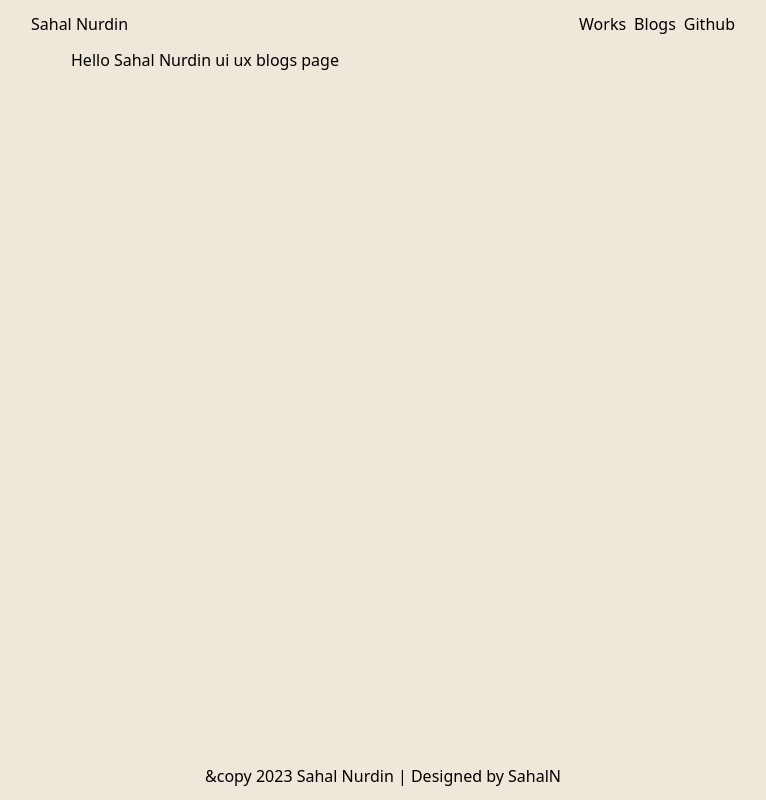
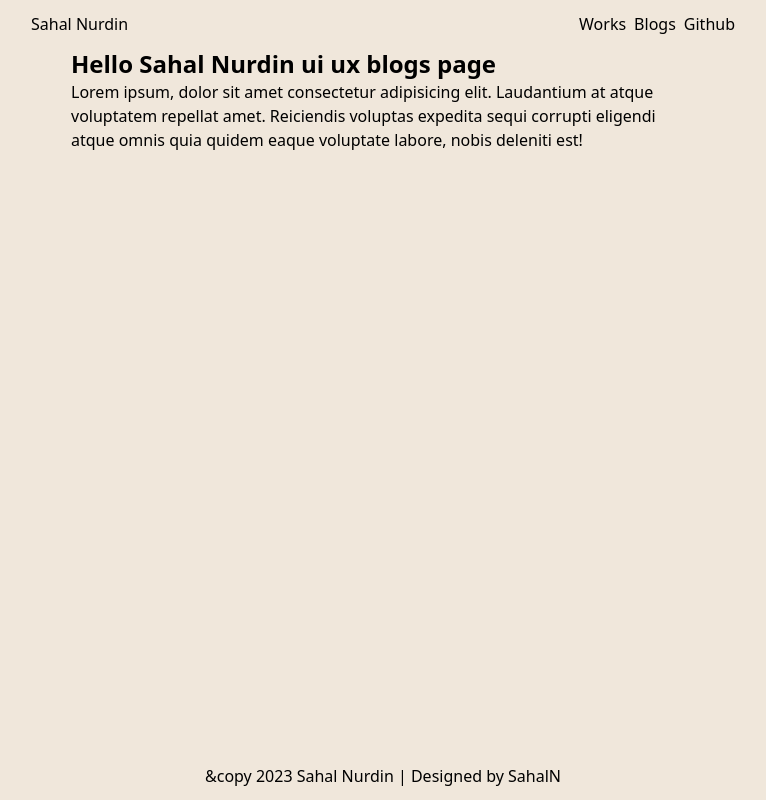
Before and after one commit to SahalN/sahaln-portfolio, a Next.js app: page /works/sahalnuiux-blogs in a window 1280 px wide. Shown: the whole page, without its empty margins (257-1023 px from the left). Built offline with nearby package versions, Linux system fonts and the light colour scheme.

Commit message:
Add header components and import alias

```diff
--- a/app/blogs/page.jsx
+++ b/app/blogs/page.jsx
@@ -1,5 +1,7 @@
 /** @format */
 
+import Header from "../../components/Header";
+
 export default function BlogsPage() {
-  return <h1>Hello This is blog page</h1>;
+  return <Header>Hello This is blog page</Header>;
 }
--- a/app/github/page.jsx
+++ b/app/github/page.jsx
@@ -1,5 +1,7 @@
 /** @format */
 
+import Header from "../../components/Header";
+
 export default function GithubPage() {
-  return <h1>Hello This is github page</h1>;
+  return <Header>Hello This is github page</Header>;
 }
--- a/app/page.jsx
+++ b/app/page.jsx
@@ -1,4 +1,6 @@
 /** @format */
+
+import Header from "../components/Header";
 
 export default function HomePage() {
   return (
@@ -8,7 +10,7 @@ export default function HomePage() {
           Hello, I’m an fullstack app developer based in Indonesia
         </p>
       </div>
-      <h1 className='text-2xl font-bold'>Muhammad Sahal Nurdin</h1>
+      <Header>Muhammad Sahal Nurdin</Header>
       <p className='text-left'>
         Love to build Digital Things (Developer/3D Generalist/Designer)
       </p>
--- a/app/works/gameverse-chronicles/page.jsx
+++ b/app/works/gameverse-chronicles/page.jsx
@@ -0,0 +1,17 @@
+/** @format */
+
+import Header from "../../../components/Header";
+
+export default function GameverseChronicles() {
+  return (
+    <>
+      <Header>Gameverse Chronicles</Header>
+      <p>
+        Lorem ipsum dolor sit amet consectetur adipisicing elit. Reprehenderit
+        sequi nemo numquam, asperiores magni veniam! Est vel molestias
+        repudiandae eveniet tempore, eos pariatur optio nemo. Exercitationem
+        soluta quas totam deserunt!
+      </p>
+    </>
+  );
+}
--- a/app/works/page.jsx
+++ b/app/works/page.jsx
@@ -15,6 +15,9 @@ export default function WorksPage() {
         <li>
           <Link href='/works/sahalnuiux-blogs'>Sahal's UI/UX Blogs</Link>
         </li>
+        <li>
+          <Link href='/works/gameverse-chronicles'>Gameverse Chronicles</Link>
+        </li>
       </ul>
     </>
   );
--- a/app/works/sahalnuiux-blogs/page.jsx
+++ b/app/works/sahalnuiux-blogs/page.jsx
@@ -1,5 +1,17 @@
 /** @format */
 
+import Header from "../../../components/Header";
+
 export default function SahalnuiuxBlogsPage() {
-  return <h1>Hello Sahal Nurdin ui ux blogs page</h1>;
+  return (
+    <>
+      <Header>Hello Sahal Nurdin ui ux blogs page</Header>
+      <p>
+        Lorem ipsum, dolor sit amet consectetur adipisicing elit. Laudantium at
+        atque voluptatem repellat amet. Reiciendis voluptas expedita sequi
+        corrupti eligendi atque omnis quia quidem eaque voluptate labore, nobis
+        deleniti est!
+      </p>
+    </>
+  );
 }
--- /dev/null
+++ b/components/Header.jsx
@@ -0,0 +1,5 @@
+/** @format */
+
+export default function Header({ children }) {
+  return <h1 className='text-2xl font-bold'>{children}</h1>;
+}
```
Also changed, not shown: jsconfig.json (added, +7 -0 lines).
